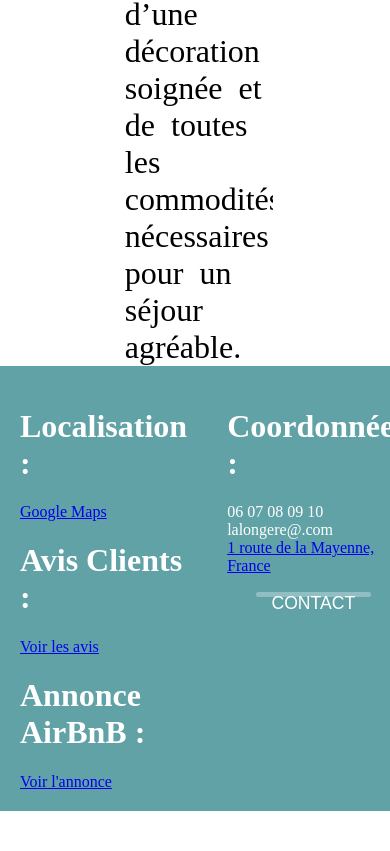
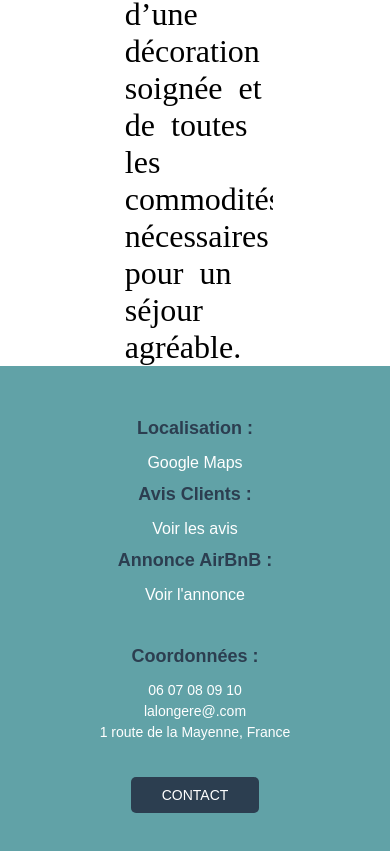
Before and after one commit to AdryanPro/client, a React (Create React App) app: page /APropos in a window 390 px wide. Shown: the part 1078-1929 px from the top of the page. Before the commit the page ends 1889 px from the top, so only its background shows below. Built offline with nearby package versions, Linux system fonts and the light colour scheme; a web font is replaced by a local one.

Commit message:
Footer modification v1

```diff
--- a/src/CSS/Footer.css
+++ b/src/CSS/Footer.css
@@ -1,38 +1,120 @@
+/* Footer.css */
 .footer {
-  display: flex;
-  justify-content: space-between;
-  align-items: center;
   background-color: #61A2A7;
-  color: white;
-  padding: 20px;
+  color: #fff;
+  padding: 40px 20px;
+  font-family: 'Arial', sans-serif;
 }
 
 .footer-content {
+  max-width: 1200px;
+  margin: 0 auto;
   display: flex;
-  width: 100%;
+  flex-wrap: wrap;
   justify-content: space-between;
-  align-items: center;
+  gap: 20px;
 }
 
 .footer-left {
   display: flex;
-  gap: 40px; /* Space between Info and Contact */
+  flex-wrap: wrap;
+  gap: 40px;
 }
 
 .info, .contact {
+  flex: 1;
+  min-width: 200px;
+}
+
+.info h1, .contactH1 {
+  font-size: 18px;
+  font-weight: 600;
+  margin-bottom: 15px;
+  color: #2c3e50;
+}
+
+.FooterA {
+  color: #fff;
+  text-decoration: none;
+  display: block;
+  margin-bottom: 10px;
+  transition: color 0.3s ease;
+}
+
+.FooterA:hover {
+  color: #2c3e50;
+}
+
+.contactP {
+  margin: 5px 0;
+  font-size: 14px;
+}
+
+.BtnWrapper {
+  margin-top: 20px;
+}
+
+.contactBtn {
+  background-color: #2c3e50;
+  color: #fff;
+  border: none;
+  padding: 10px 20px;
+  border-radius: 5px;
+  cursor: pointer;
+  font-size: 14px;
+  transition: background-color 0.3s ease;
+  margin-left: 0;
+}
+
+.contactBtn:hover {
+  background-color: #283847;
+}
+
+.footer-right {
   display: flex;
-  flex-direction: column;
+  align-items: flex-start;
 }
 
 .admin-switch-btn {
-  background-color: #555;
-  color: white;
-  padding: 10px 15px;
+  background-color: #2c3e50;
+  color: #fff;
   border: none;
+  padding: 10px 20px;
+  border-radius: 5px;
   cursor: pointer;
-  border-radius: 5px;
+  font-size: 14px;
+  display: flex;
+  align-items: center;
+  gap: 8px;
+  transition: background-color 0.3s ease;
 }
 
 .admin-switch-btn:hover {
-  background-color: #777;
+  background-color: #4D8E93;
 }
+
+/* Responsive Design */
+@media (max-width: 768px) {
+  .footer-content {
+    flex-direction: column;
+    align-items: center;
+    text-align: center;
+  }
+
+  .footer-left {
+    flex-direction: column;
+    gap: 20px;
+  }
+
+  .footer-right {
+    margin-top: 20px;
+  }
+
+  .admin-switch-btn {
+    width: 100%;
+    justify-content: center;
+  }
+  .contactBtn{
+    margin-left: 0;
+  }
+}
--- a/src/Components/LayoutComponents/Footer.js
+++ b/src/Components/LayoutComponents/Footer.js
@@ -45,7 +45,7 @@ export default function Footer({ isAdmin, handleAdminSwitch }) {
               onClick={handleAdminSwitch}
               className="admin-switch-btn"
             >
-              <Lock className="w-4 h-4" />
+              <Lock />
               {isAdmin ? 'Switch to User View' : 'Switch to Admin View'}
             </button>
           )}
```
